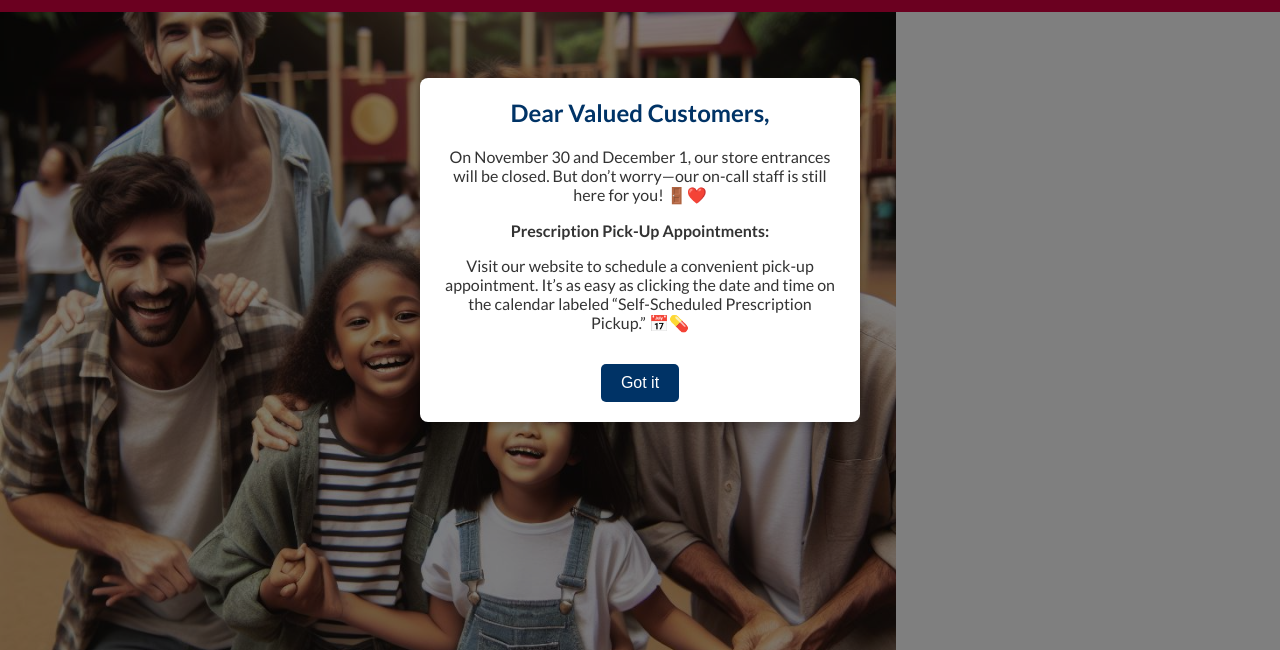
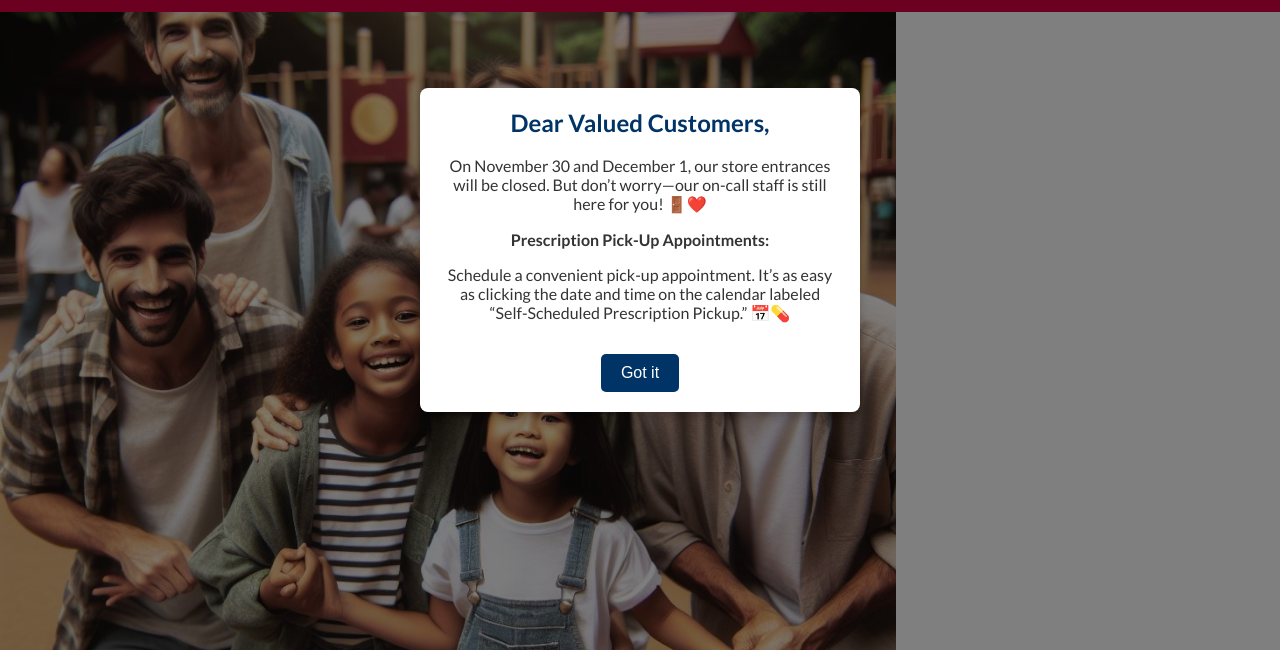
Before and after one commit to jk719/viva, a plain HTML site: page index.html in a window 1280 px wide. Shown: the part 150-800 px from the top of the page. Drawn offline with Linux system fonts and the light colour scheme; a script that the page names is missing.

Commit message:
Changed the wording

```diff
--- a/index.html
+++ b/index.html
@@ -16,7 +16,7 @@
             <h2>Dear Valued Customers,</h2>
             <p>On November 30 and December 1, our store entrances will be closed. But don’t worry—our on-call staff is still here for you! 🚪❤️</p>
             <p><strong>Prescription Pick-Up Appointments:</strong></p>
-            <p>Visit our website to schedule a convenient pick-up appointment. It’s as easy as clicking the date and time on the calendar labeled “Self-Scheduled Prescription Pickup.” 📅💊</p>
+            <p>Schedule a convenient pick-up appointment. It’s as easy as clicking the date and time on the calendar labeled “Self-Scheduled Prescription Pickup.” 📅💊</p>
             <button onclick="closePopup()">Got it</button>
         </div>
     </div>
```
